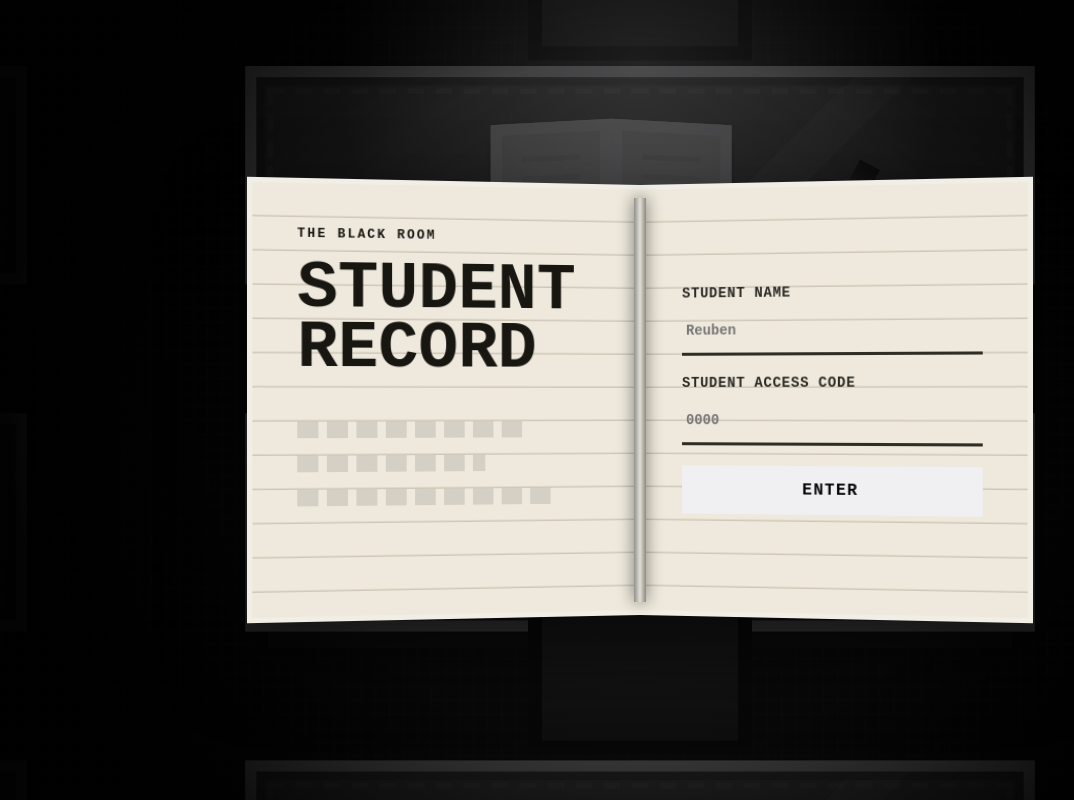
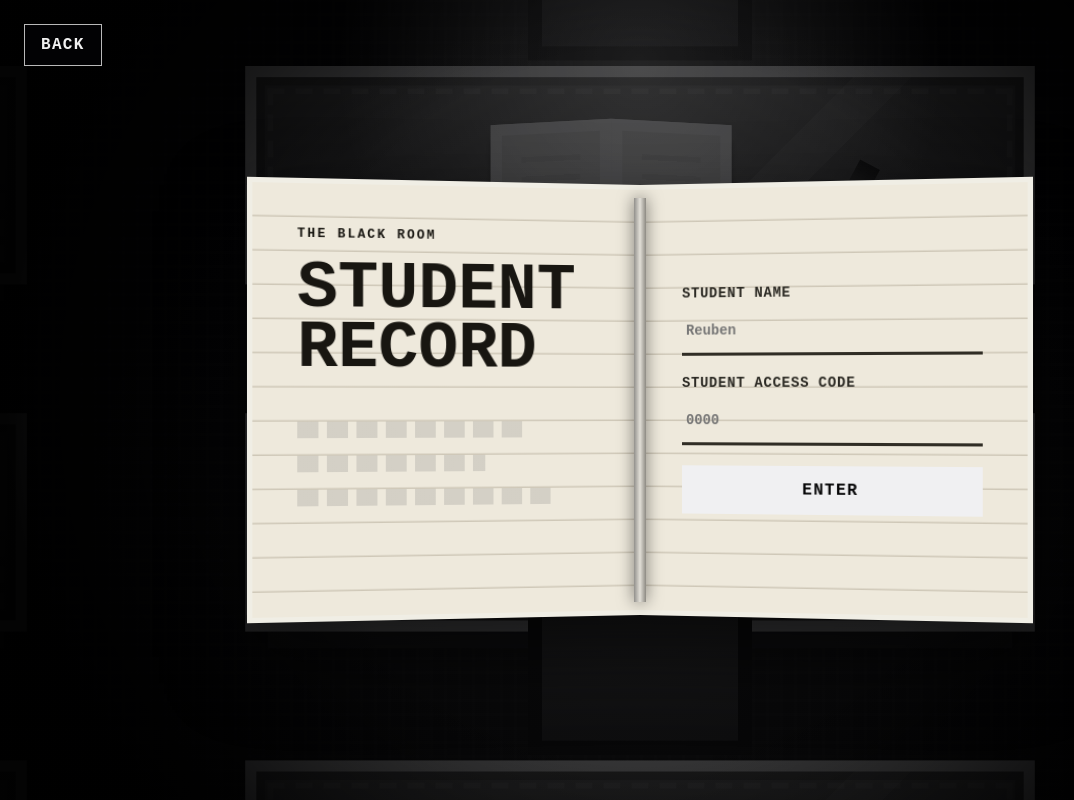
Before and after one commit to noh9475-glitch/my-game, a website built with Vite: page index.html in a window 1280 px wide. Both pictures are taken after a click on the button "START". Shown: the whole page, without its empty margins (0-1074 px from the left). Built offline with nearby package versions, Linux system fonts and the light colour scheme.

Commit message:
Add back button to book login

```diff
--- a/src/main.js
+++ b/src/main.js
@@ -2,6 +2,8 @@ import './style.css'
 
 document.querySelector('#app').innerHTML = `
   <main class="black-room" aria-labelledby="game-title">
+    <button id="back-button" class="back-button" type="button" aria-label="Back to start">Back</button>
+
     <section class="room-stage" aria-hidden="true">
       <div class="projector">
         <div class="screen-glow"></div>
@@ -66,6 +68,7 @@ document.querySelector('#app').innerHTML = `
 `
 
 const startButton = document.querySelector('#start-button')
+const backButton = document.querySelector('#back-button')
 const screen = document.querySelector('.black-room')
 
 startButton.addEventListener('click', () => {
@@ -75,3 +78,11 @@ startButton.addEventListener('click', () => {
     screen.classList.add('is-login')
   }, 900)
 })
+
+backButton.addEventListener('click', () => {
+  screen.classList.remove('is-login')
+
+  window.setTimeout(() => {
+    screen.classList.remove('is-zooming')
+  }, 120)
+})
--- a/src/style.css
+++ b/src/style.css
@@ -235,6 +235,33 @@ input {
   z-index: 6;
 }
 
+.back-button {
+  position: absolute;
+  top: 24px;
+  left: 24px;
+  z-index: 8;
+  min-height: 42px;
+  border: 1px solid rgba(255, 255, 255, 0.72);
+  padding: 0 16px;
+  color: #f1f1f1;
+  background: rgba(4, 4, 6, 0.72);
+  font-weight: 800;
+  letter-spacing: 0.08em;
+  text-transform: uppercase;
+  cursor: pointer;
+  opacity: 0;
+  visibility: hidden;
+  transform: translateX(-12px);
+  transition:
+    opacity 240ms ease,
+    transform 240ms ease,
+    visibility 240ms ease;
+}
+
+.back-button:hover {
+  background: rgba(255, 255, 255, 0.14);
+}
+
 .title-panel {
   width: min(680px, calc(100% - 36px));
   min-height: 100vh;
@@ -445,6 +472,12 @@ h2 {
   transform: scale(1);
 }
 
+.black-room.is-login .back-button {
+  opacity: 1;
+  visibility: visible;
+  transform: translateX(0);
+}
+
 @media (max-width: 760px) {
   .projector {
     top: 30px;
```
